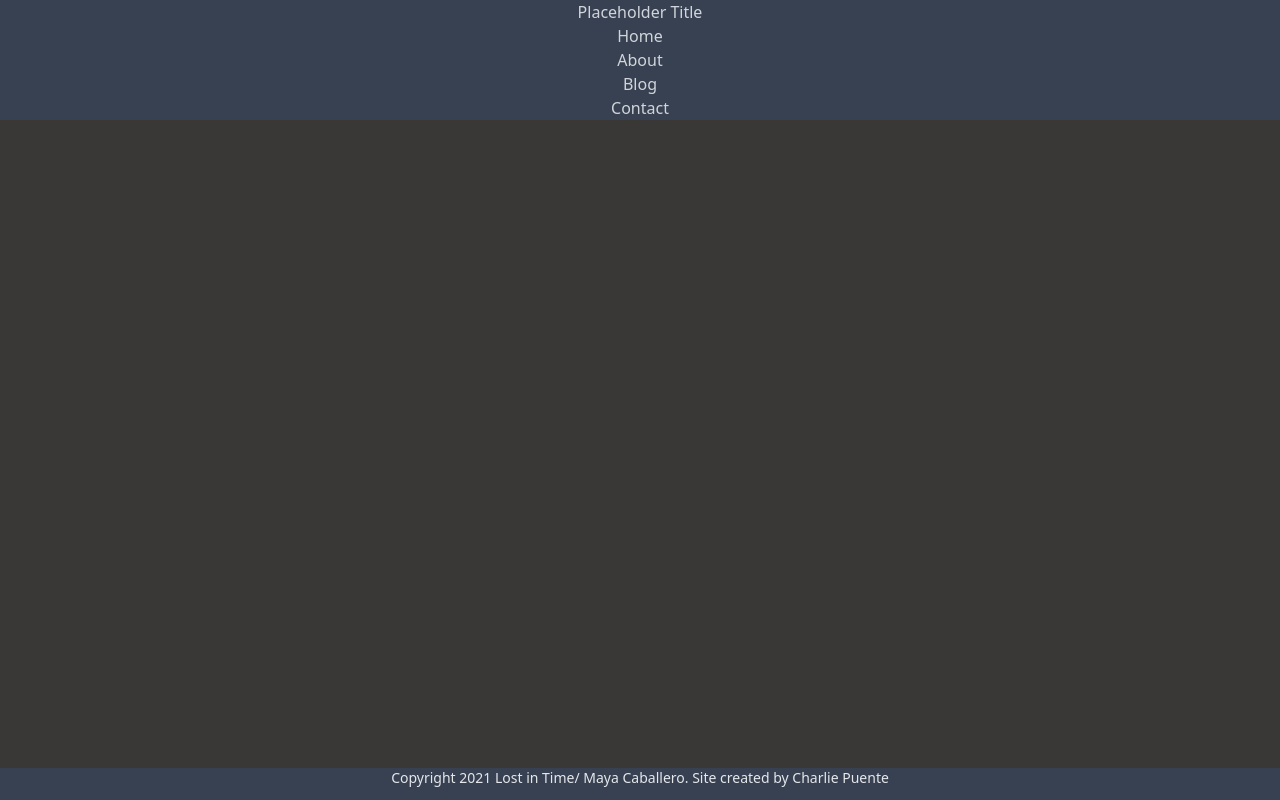
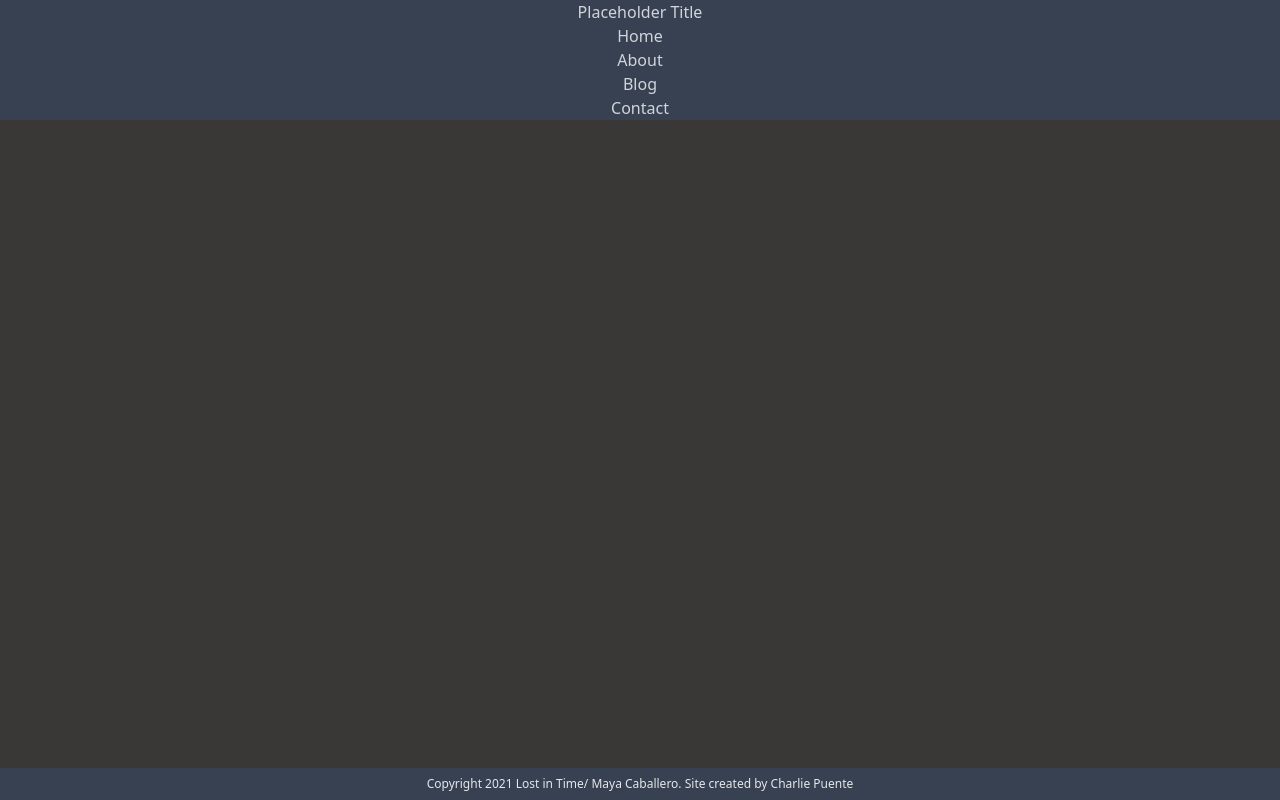
Before and after one commit to puentebravo/lostInTime, a React (Create React App) app in the folder client/: page / in a window 1280 px wide. Built offline with nearby package versions, Linux system fonts and the light colour scheme.

Commit message:
Fixed issue with sticky footer, text spacing

```diff
--- a/client/src/components/footer.tsx
+++ b/client/src/components/footer.tsx
@@ -4,8 +4,8 @@ import React from "react";
 
 function Footer() {
     return (
-        <div className="container mx-auto h-8 inset-x-0 bottom-0 position: absolute bg-gray-700 text-gray-200 text-sm font-light ">
-            <p className="font-sans text-center">Copyright 2021 Lost in Time/ Maya Caballero. Site created by Charlie Puente</p>
+        <div className="container mx-auto h-auto inset-x-0 bottom-0 position: absolute bg-gray-700 text-gray-200 text-sm font-light ">
+            <p className="font-sans text-center text-xs my-2">Copyright 2021 Lost in Time/ Maya Caballero. Site created by Charlie Puente</p>
         </div>
     )
 }
```
